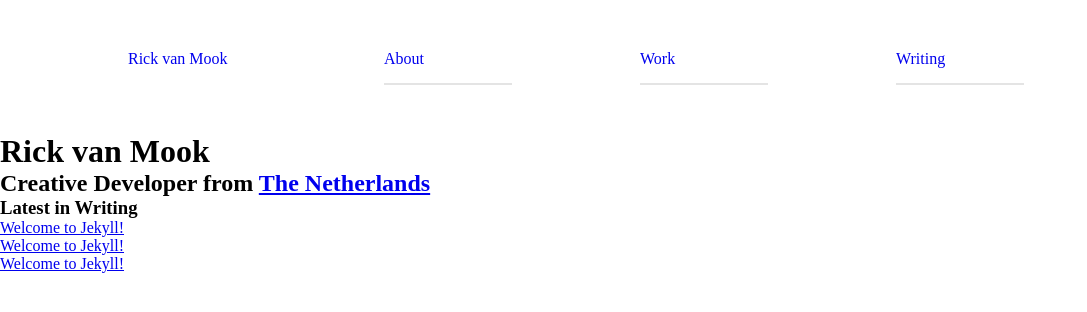
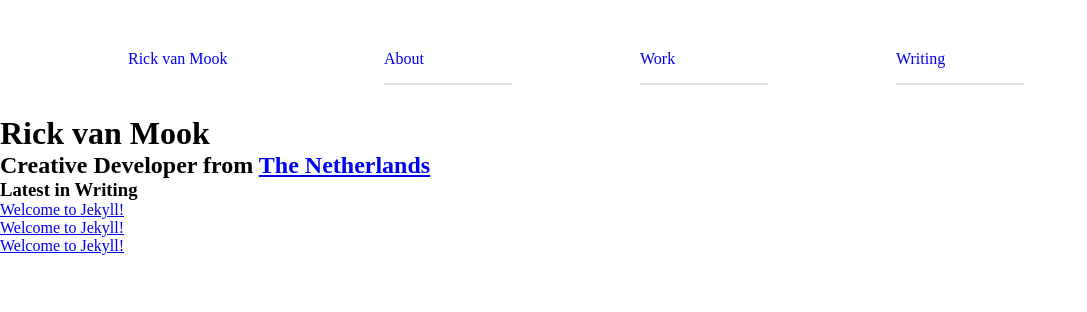
Before and after one commit to rickvanmook/rickvanmook.github.io, a Jekyll site: the page built from index.html, in a window 1280 px wide. Shown: the top 312 px of the page, without its empty margins (0-1087 px from the left). Built offline with Jekyll 4.4.1, drawn with Linux system fonts in a browser that asks for light colours.

Commit message:
Adjusted wrapper top margin

```diff
--- a/_sass/_base.scss
+++ b/_sass/_base.scss
@@ -23,5 +23,5 @@ ul {
 .wrapper {
 
     /* Display & Box Model */
-    margin-top: 133px;
+    margin-top: 115px;
 }
```
